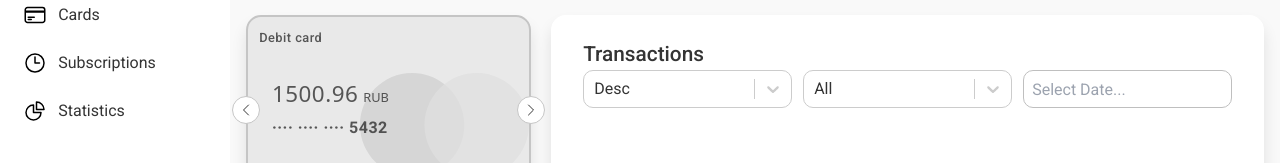
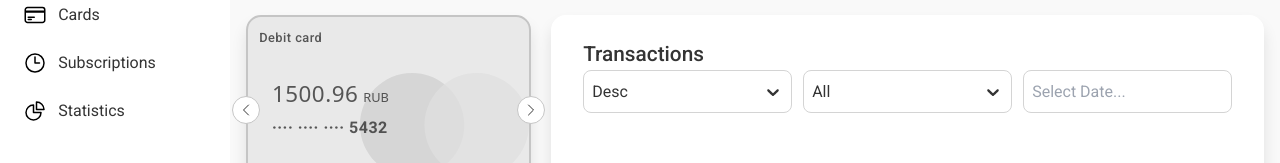
Before and after one commit to puppuppuppup/pet-bank-app, a Next.js app in the folder frontend/: page /home in a window 1280 px wide. Shown: the part 125-288 px from the top of the page. Built offline with nearby package versions, Linux system fonts and the light colour scheme.

Commit message:
fix: inputs visual

```diff
--- a/frontend/public/styles/globals.scss
+++ b/frontend/public/styles/globals.scss
@@ -11,7 +11,7 @@
     --color-semi-black: #c5c5c5;
     --color-category: #b4c2d6;
     --color-hover: #f0f0f0;
-    --color-hover-darker: #bfbfbf;
+    --color-hover-darker: #d4d4d4;
     --color-card: #e9e9e9;
 
     --bordered-md: 10px;
@@ -85,3 +85,20 @@ button {
         opacity: 1;
     }
 }
+
+.input {
+    cursor: pointer;
+    border: 1px solid var(--color-hover-darker);
+    padding: 0.1em 0.5em;
+    border-radius: 8px;
+
+    transition: border-color .15s ease-in-out;
+
+    &:hover {
+        border-color: var(--color-font-semi);
+    }
+
+    &:focus {
+        border-color: var(--color-font-main);
+    }
+}
--- /dev/null
+++ b/frontend/src/components/layout/home/Transactions/Filters/DayPicker.scss
@@ -0,0 +1,54 @@
+.rdp {
+    padding: .5em;
+    border: 1px solid var(--color-hover-darker);
+    border-radius: 5px;
+
+    &-cell {
+        text-align: center;
+
+        .rdp-day {
+            width: 100%;
+            text-align: center;
+            border-radius: 5px;
+
+            transition: background-color .2s ease-in-out, border-radius .2s ease-in-out;
+
+            &:hover {
+                background-color: var(--color-hover);
+            }
+
+            &_selected {
+                background-color: var(--color-hover-darker) !important;
+            }
+
+            &_range {
+
+                &_start {
+                    border-radius: 5px 0px 0px 0px;
+                }
+
+                &_middle {
+                    border-radius: 0;
+                }
+
+                &_end {
+                    border-radius: 0px 0px 5px 0px;
+                }
+
+                &_start.rdp-day_range_end {
+                    border-radius: 5px;
+                }
+            }
+        }
+    }
+
+    &-nav {
+        display: flex;
+        gap: 0.2em;
+    }
+
+    &-nav,
+    &-caption_label {
+        margin-bottom: 0.4em;
+    }
+}
--- a/frontend/src/components/layout/home/Transactions/Filters/Filters.module.scss
+++ b/frontend/src/components/layout/home/Transactions/Filters/Filters.module.scss
@@ -9,9 +9,55 @@
     width: 100%;
     height: 100%;
 
-    div[class*="control"] {
-        cursor: pointer;
-        border-radius: 10px;
+    outline: none;
+
+    svg {
+        transition: transform .2s ease-in-out;
+    }
+
+    div[class*="css"] {
+        cursor: inherit;
+        padding: 0;
+        margin: 0;
+        border: none;
+        box-shadow: none;
+    }
+
+    &:has(div[class*="menu"]) {
+        border-color: var(--color-font-main);
+
+        svg {
+            transform: rotate(180deg);
+        }
+    }
+
+    div[class*="menu"] {
+        border-radius: 8px;
+        top: 110%;
+        left: 0;
+        overflow: hidden;
+        border: 1px solid var(--color-font-semi);
+
+        div[class*="option"] {
+            padding: 0.3em 0.5em;
+        }
+
+        div[aria-selected="true"] {
+            background-color: var(--color-hover);
+            color: var(--color-font-main)
+        }
+
+        div[aria-selected="false"] {
+            background-color: white;
+        }
+    }
+
+    span[class*="css"] {
+        display: none;
+    }
+
+    svg {
+        fill: var(--color-font-main);
     }
 }
 
@@ -19,23 +65,21 @@
     position: relative;
     display: flex;
     align-items: center;
-
-    input {
-        padding: 0.5em;
-        border-radius: var(--bordered-md);
-        border: 1px solid var(--color-hover-darker);
-    }
 }
 
 .day_picker {
     position: absolute;
-    top: 100%;
+    top: 120%;
     left: 0;
     width: 100%;
     opacity: 0;
     pointer-events: none;
     transition: opacity .3s ease-in-out;
 
+    table {
+        width: 100%;
+    }
+
     &.opened {
         pointer-events: all;
         opacity: 1;
--- a/frontend/src/components/layout/home/Transactions/Filters/Filters.tsx
+++ b/frontend/src/components/layout/home/Transactions/Filters/Filters.tsx
@@ -3,7 +3,7 @@ import Select, { SingleValue } from 'react-select';
 import { DateRange, DayPicker } from 'react-day-picker';
 import { format } from 'date-fns';
 import styles from './Filters.module.scss';
-import './DatePicker.scss';
+import './DayPicker.scss';
 
 interface Option {
     value: string;
@@ -58,7 +58,7 @@ const Filters = () => {
                 defaultValue={selectedSortOption}
                 options={sortOptions}
                 onChange={handleSortChange}
-                className={styles.filter_select}
+                className={`${styles.filter_select} input`}
                 instanceId={useId()}
                 placeholder={'Select Sort Type...'}
             />
@@ -66,7 +66,7 @@ const Filters = () => {
                 defaultValue={selectedCardOption}
                 options={cardOptions}
                 onChange={handleCardChange}
-                className={styles.filter_select}
+                className={`${styles.filter_select} input`}
                 instanceId={useId()}
                 placeholder={'Select Card Type...'}
             />
@@ -78,10 +78,9 @@ const Filters = () => {
                             : ''
                     }${selectedDate && selectedDate.to ? format(selectedDate.to, 'PP') : ''}`}
                     onChange={() => {}}
-                    className={styles.filter_select}
+                    className={`${styles.filter_select} input`}
                     placeholder={'Select Date...'}
-                    onFocus={() => setIsDayPickerOpened(true)}
-                    onBlur={() => setIsDayPickerOpened(false)}
+                    onClick={() => setIsDayPickerOpened(prev => !prev)}
                 />
                 <DayPicker
                     mode='range'
--- a/frontend/src/components/layout/page-layout/SideBar/SideBar.tsx
+++ b/frontend/src/components/layout/page-layout/SideBar/SideBar.tsx
@@ -2,7 +2,7 @@
 
 import React, { useMemo } from 'react';
 import styles from './SideBar.module.scss';
-import CategoryItem from '@/components/layout/page-layout/CategoryItem/CategoryItem';
+import CategoryItem from '@/components/ui/CategoryItem/CategoryItem';
 import Link from 'next/link';
 import { useBankPageOpened } from '@/hooks/useBankPageOpened';
 import { BankPageType } from '@/types/store.types';
```
Also changed, not shown: frontend/src/components/layout/home/Transactions/Filters/DatePicker.scss (deleted), frontend/src/components/ui/CategoryItem/CategoryItem.module.scss (renamed from frontend/src/components/layout/page-layout/CategoryItem/CategoryItem.module.scss), frontend/src/components/ui/CategoryItem/CategoryItem.tsx (renamed from frontend/src/components/layout/page-layout/CategoryItem/CategoryItem.tsx).
